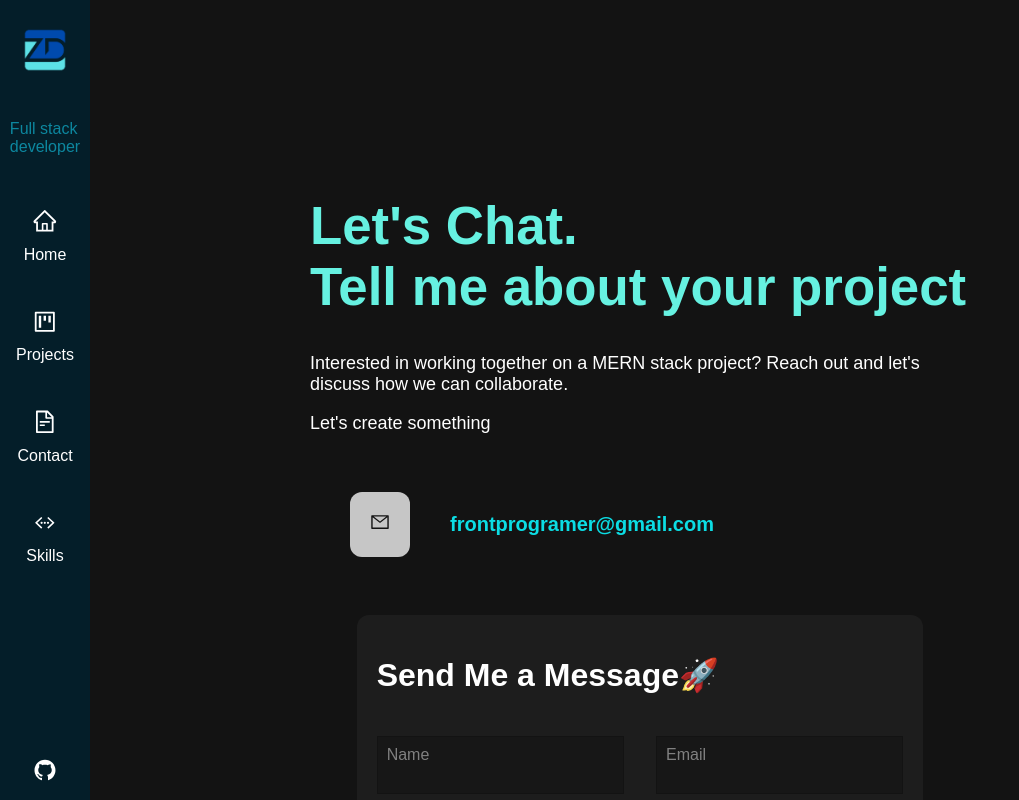
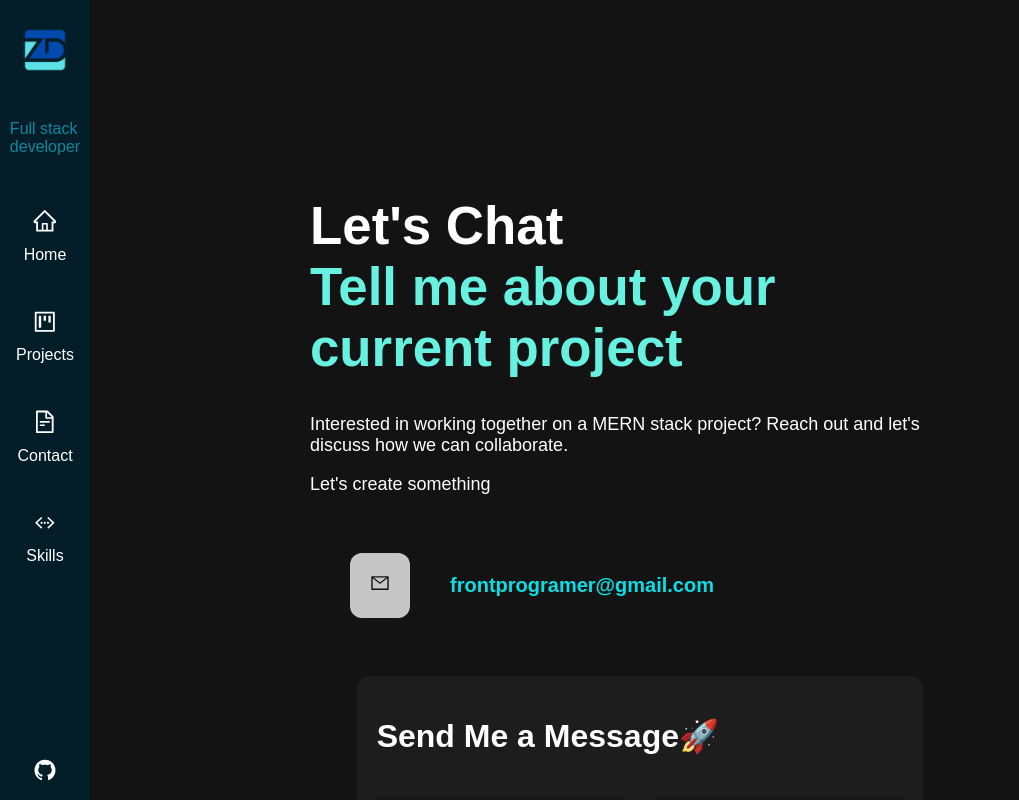
Before and after one commit to Dzenoo/Portfolio, a React (Create React App) app: page /contact in a window 1280 px wide. Shown: the top 800 px of the page, without its empty margins (0-1019 px from the left). Built offline with nearby package versions, Linux system fonts and the light colour scheme.

Commit message:
Added text animation

```diff
--- a/src/components/contact/Contact.js
+++ b/src/components/contact/Contact.js
@@ -1,8 +1,8 @@
 import React from "react";
+import { AiOutlineMail } from "react-icons/ai";
+import "./Contact.css";
 
-import { AiOutlineMail } from "react-icons/ai";
-
-import "./Contact.css";
+const contactText = "Let's Chat";
 
 const Contact = () => {
   return (
@@ -10,9 +10,20 @@ const Contact = () => {
       <div className="contact_container">
         <div className="contact_text">
           <h1>
-            Let's Chat.
+            {contactText.split(" ").map((word, index) => (
+              <span key={index}>
+                {word.split("").map((char, index) => (
+                  <span key={index} className="char">
+                    {char}
+                  </span>
+                ))}
+                {index < contactText.split(" ").length - 1 && (
+                  <span>&nbsp;</span>
+                )}
+              </span>
+            ))}
             <br />
-            Tell me about your project
+            Tell me about your current project
           </h1>
           <p>
             Interested in working together on a MERN stack project? Reach out
```
